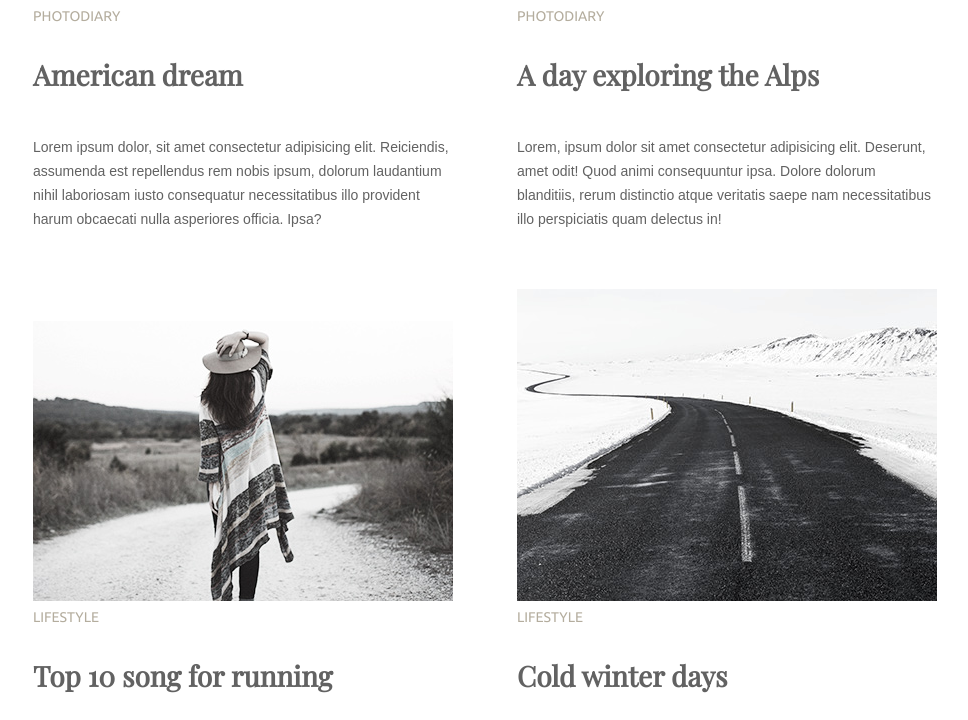
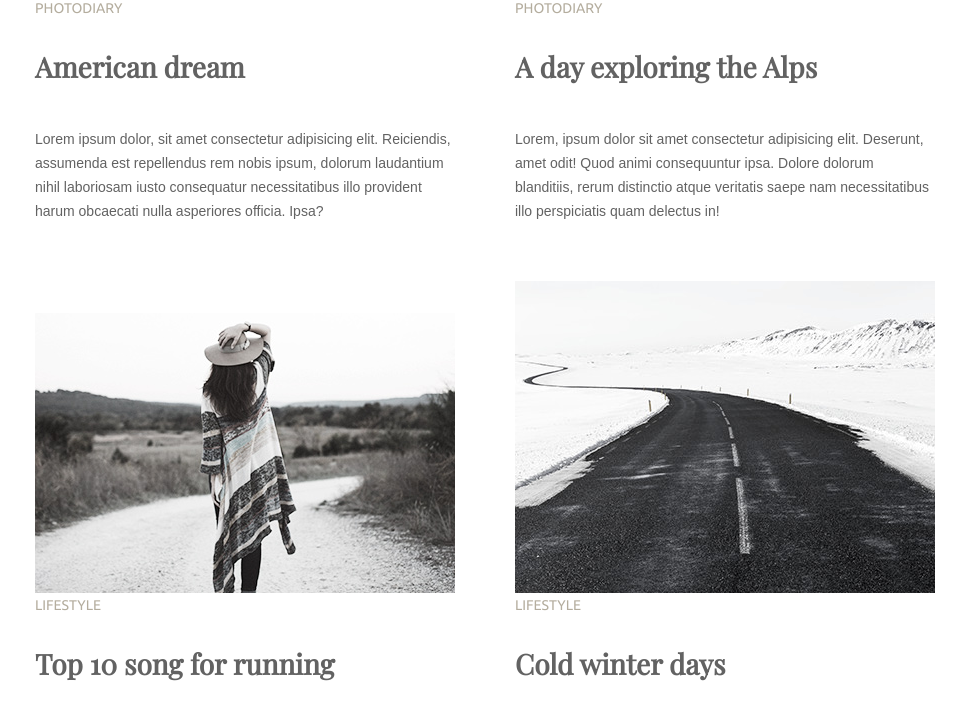
Before and after one commit to poskachei/goit-fe-course, a plain HTML site: page html-css/module-3/index.html in a window 1280 px wide. Shown: the part 1050-1770 px from the top of the page, without its empty margins (155-1123 px from the left). Drawn offline with nearby package versions, Linux system fonts and the light colour scheme.

Commit message:
correction

```diff
--- a/html-css/module-3/css/style.css
+++ b/html-css/module-3/css/style.css
@@ -7,7 +7,7 @@ body {
 }
 
 .wrapper {
-    width: 904px;
+    width: 900px;
     margin: 0 auto;
 }
 
@@ -48,6 +48,7 @@ a {
 
 .section {
     padding-bottom: 70px;
+    font-size: 0;
 }
 
 .block {
@@ -96,3 +97,7 @@ p {
     border: 1px solid  #626262;
     color: #626262
 }
+
+.button:hover {
+    color: #03a9f4;
+}
```
